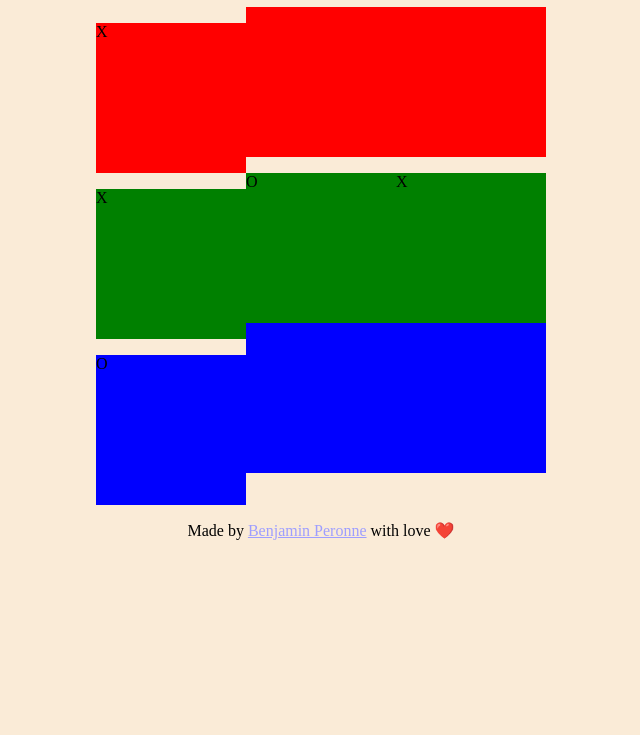
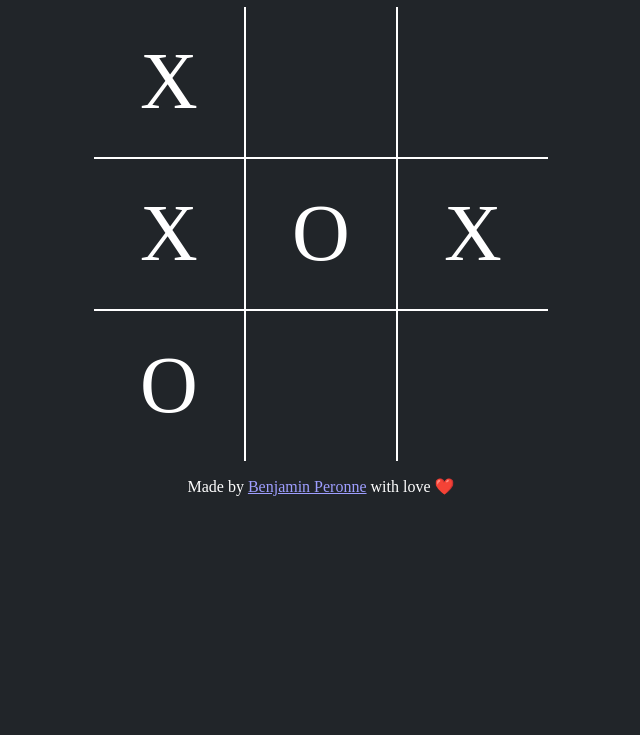
Before and after one commit to BenjaminPeronne/TicTacToe-V2, a website: page public/index.html in a window 1280 px wide. Shown: the part 81-816 px from the top of the page, without its empty margins (319-959 px from the left). Drawn offline with Linux system fonts and the light colour scheme.

Commit message:
Global game design done

```diff
--- a/public/styles/scss/main.scss
+++ b/public/styles/scss/main.scss
@@ -3,11 +3,13 @@ body {
 	display: flex;
 	flex-direction: column;
 	align-items: center;
-	background-color: antiquewhite;
+	// background-color: antiquewhite;
+	background-color: #212529;
 }
 
-p {
-	color: black;
+p,
+h1 {
+	color: white;
 }
 
 header {
@@ -27,27 +29,71 @@ main {
 		display: flex;
 		flex-wrap: wrap;
 		justify-content: center;
+
+		div:nth-child(1)>.element:nth-child(1) {
+			border-top: none;
+			border-left: none;
+		}
+
+		div:nth-child(1)>.element:nth-child(2) {
+			border-left: none;
+		}
+
+		div:nth-child(1)>.element:nth-child(3) {
+			border-bottom: none;
+			border-left: none;
+		}
+
+		div:nth-child(2)>.element:nth-child(1) {
+			border-top: none;
+		}
+
+		div:nth-child(2)>.element:nth-child(2) {}
+
+		div:nth-child(2)>.element:nth-child(3) {
+			border-bottom: none;
+		}
+
+		div:nth-child(3)>.element:nth-child(1) {
+			border-top: none;
+			border-right: none;
+		}
+
+		div:nth-child(3)>.element:nth-child(2) {
+			border-right: none;
+		}
+
+		div:nth-child(3)>.element:nth-child(3) {
+			border-bottom: none;
+			border-right: none;
+		}
 	}
 
 	.element {
+		display: flex;
 		width: 150px;
 		height: 150px;
+		// margin: 1em 0.5em;
+		justify-content: center;
+		align-items: center;
+		cursor: pointer;
+
+		p {
+			font-size: 5rem;
+		}
 	}
 
-
-
 	.element:nth-child(1) {
-		background-color: red;
+		border: 1px solid white;
 	}
 
 	.element:nth-child(2) {
-		background-color: green;
+		border: 1px solid white;
 	}
 
 	.element:nth-child(3) {
-		background-color: blue;
+		border: 1px solid white;
 	}
-
 }
 
 footer {
@@ -58,3 +104,37 @@ footer {
 		text-align: center;
 	}
 }
+
+
+//  Cross
+.cross {
+	position: absolute;
+	right: 32px;
+	top: 32px;
+	width: 32px;
+	height: 32px;
+	opacity: 0.3;
+}
+
+
+.cross:hover {
+	opacity: 1;
+}
+
+.cross:before,
+.cross:after {
+	position: absolute;
+	left: 15px;
+	content: ' ';
+	height: 33px;
+	width: 2px;
+	background-color: white;
+}
+
+.cross:before {
+	transform: rotate(45deg);
+}
+
+.cross:after {
+	transform: rotate(-45deg);
+}
```
Also changed, not shown: public/styles/css/main.css.
